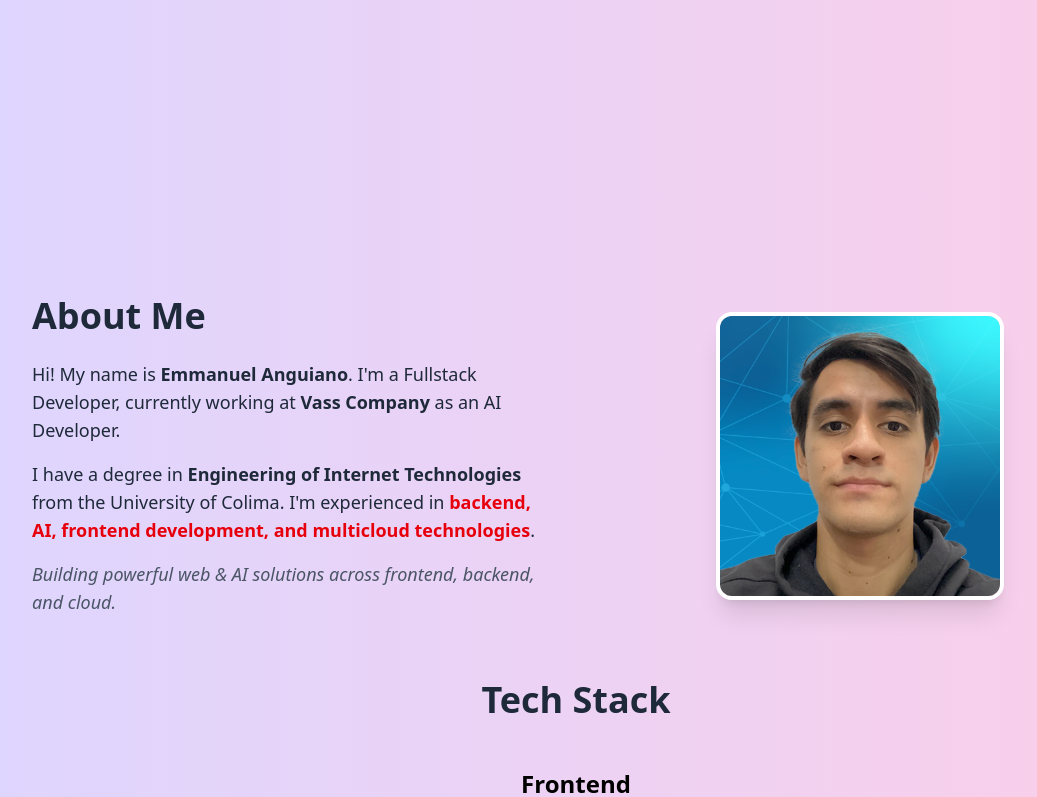
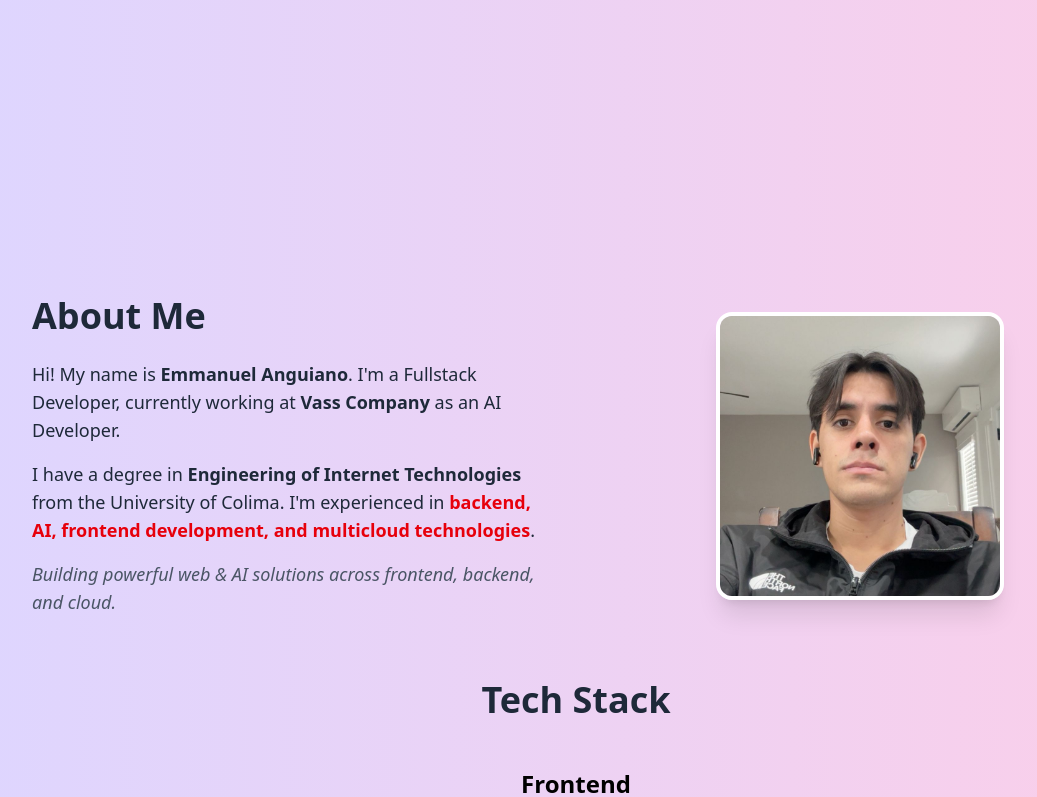
Before and after one commit to emmanuelanguiano12/webpage, a React (Vite) app: page / in a window 1280 px wide. Shown: the part 568-1365 px from the top of the page, without its empty margins (64-1101 px from the left). Built offline with nearby package versions, Linux system fonts and the light colour scheme.

Commit message:
Updated personal image

```diff
--- a/src/components/About.jsx
+++ b/src/components/About.jsx
@@ -20,7 +20,7 @@ export const About = () => {
             {/* Imagen */}
             <div className="flex-1 flex justify-center">
             <img
-                src="/imagen-selfie.png"
+                src="/nueva-imagen-sel.jpg"
                 alt="Emmanuel selfie"
                 className="w-60 h-60 md:w-72 md:h-72 object-cover rounded-2xl shadow-xl border-4 border-white"
             />
```
Also changed, not shown: public/nueva-imagen-sel.jpg (added).
